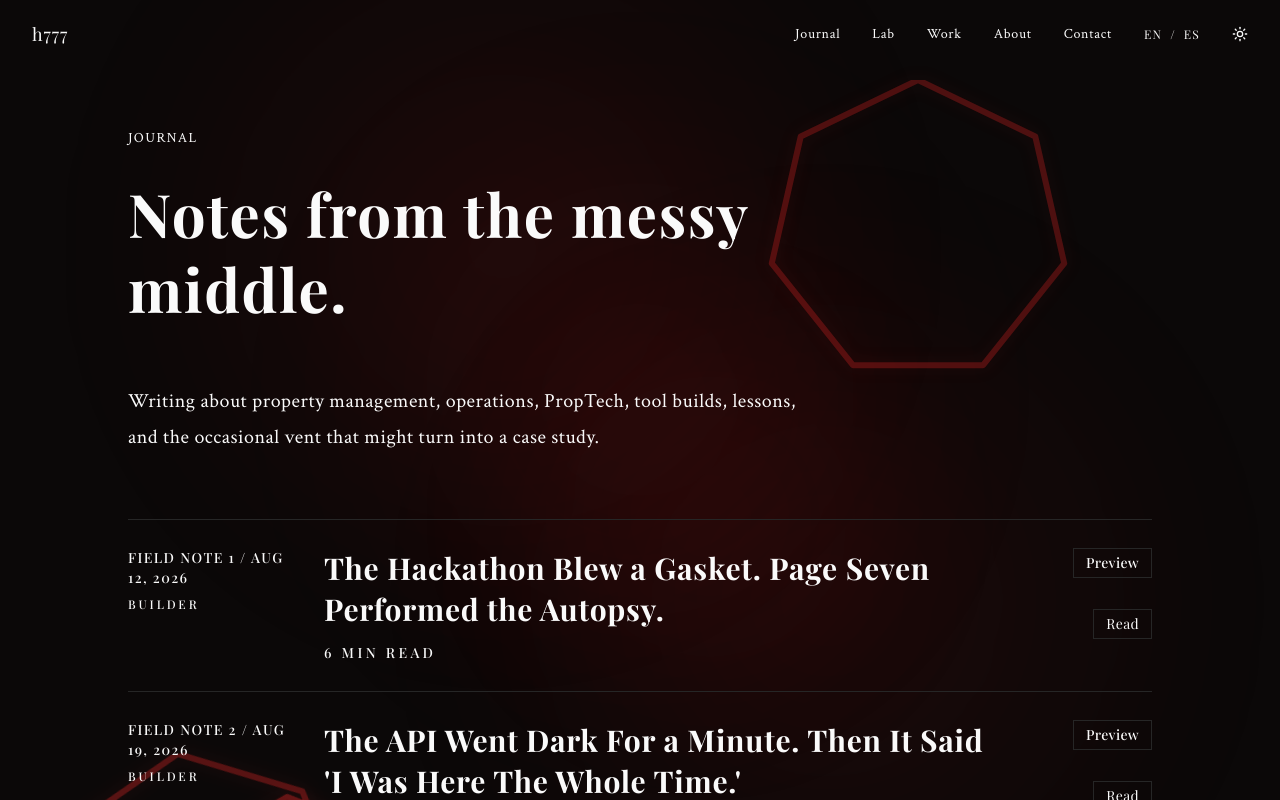
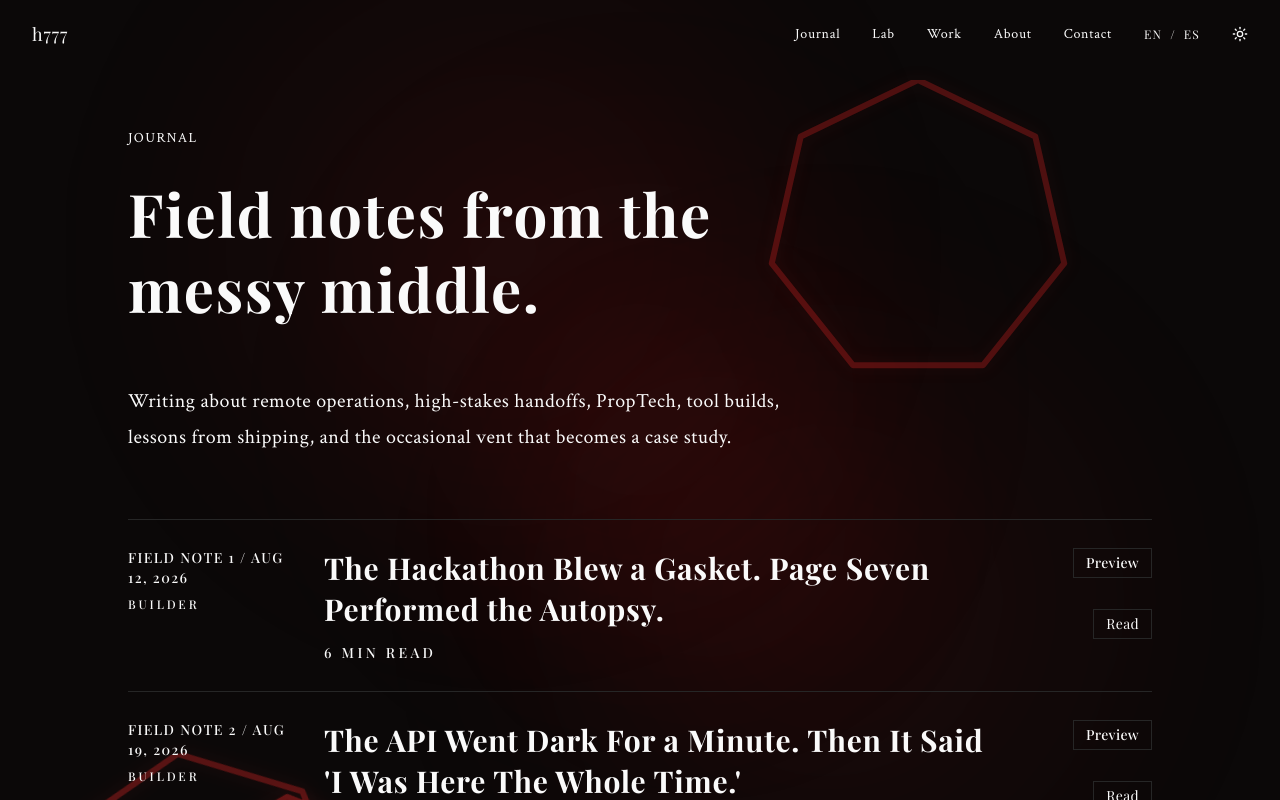
Before and after one commit to hypnoticdata777/calmCommandCenter, a React (Vite) app: page /journal in a window 1280 px wide. Shown: the top 800 px of the page. Built offline with nearby package versions, Linux system fonts and the light colour scheme.

Commit message:
Broaden journal positioning

```diff
--- a/scripts/prerender-seo.mjs
+++ b/scripts/prerender-seo.mjs
@@ -161,14 +161,14 @@ function buildRoutes(journalEntries, workStudies, spanishSiteCopy, spanishJourna
   },
   {
     path: "/journal",
-    title: "Journal | Field Notes on PM Ops, PropTech, and Building",
-    headline: "Notes from the messy middle.",
+    title: "Journal | Remote Operations, Software Builds, and Field Notes",
+    headline: "Field notes from the messy middle.",
     description:
-      "Field notes from h777 on property management operations, PropTech builds, maintenance workflows, proof, handoffs, and lessons from the messy middle.",
+      "Field notes from h777 on remote operations, workflow software, PropTech builds, handoffs, proof, and lessons from the messy middle.",
     type: "website",
     section: "Journal",
     paragraphs: [
-      "Writing about property management, operations, PropTech, tool builds, lessons, and the occasional vent that might turn into a case study.",
+      "Writing about remote operations, high-stakes handoffs, PropTech, tool builds, lessons from shipping, and the occasional vent that becomes a case study.",
     ],
     links: journalEntries.map((entry) => entry.path),
     schema: [
@@ -176,7 +176,7 @@ function buildRoutes(journalEntries, workStudies, spanishSiteCopy, spanishJourna
         "@type": "Blog",
         name: "h777 Journal",
         description:
-          "Field notes on property management operations, PropTech builds, maintenance workflows, proof, handoffs, and lessons from the messy middle.",
+          "Field notes on remote operations, workflow software, PropTech builds, handoffs, proof, and lessons from the messy middle.",
         url: `${siteUrl}/journal`,
         author: personSchema,
         blogPost: journalEntries.map((entry) => ({
--- a/src/app/pages/Journal.tsx
+++ b/src/app/pages/Journal.tsx
@@ -1239,8 +1239,8 @@ export function Journal() {
   return (
     <main className="min-h-screen text-foreground px-6 py-28 sm:px-8 sm:py-32 relative z-10">
       <Seo
-        title="Journal | Field Notes on PM Ops, PropTech, and Building"
-        description="Field notes from h777 on property management operations, PropTech builds, maintenance workflows, proof, handoffs, and lessons from the messy middle."
+        title="Journal | Remote Operations, Software Builds, and Field Notes"
+        description="Field notes from h777 on remote operations, workflow software, PropTech builds, handoffs, proof, and lessons from the messy middle."
         path="/journal"
         type="article"
         breadcrumbs={[
@@ -1252,7 +1252,7 @@ export function Journal() {
           "@type": "Blog",
           name: "h777 Journal",
           description:
-            "Field notes on property management operations, PropTech builds, maintenance workflows, proof, and handoffs.",
+            "Field notes on remote operations, workflow software, PropTech builds, handoffs, proof, and lessons from the messy middle.",
           url: "https://h777.dev/journal",
           isPartOf: {
             "@type": "WebSite",
@@ -1282,13 +1282,13 @@ export function Journal() {
         <header className="max-w-3xl space-y-7 text-left">
           <p className="text-brand/60 text-sm tracking-widest uppercase">Journal</p>
           <h1 className="text-4xl md:text-6xl font-bold tracking-wide leading-tight">
-            Notes from the messy middle.
+            Field notes from the messy middle.
           </h1>
           <div className="h-px bg-foreground/10 w-28" />
           <p className="max-w-2xl text-lg leading-[1.8] tracking-wide text-foreground/55 md:text-xl">
-            Writing about property management, operations, PropTech, tool
-            builds, lessons, and the occasional vent that might turn into a
-            case study.
+            Writing about remote operations, high-stakes handoffs, PropTech,
+            tool builds, lessons from shipping, and the occasional vent that
+            becomes a case study.
           </p>
         </header>
 
```
Also changed, not shown: 1 other file (tests, documents, lock files or other folders).
